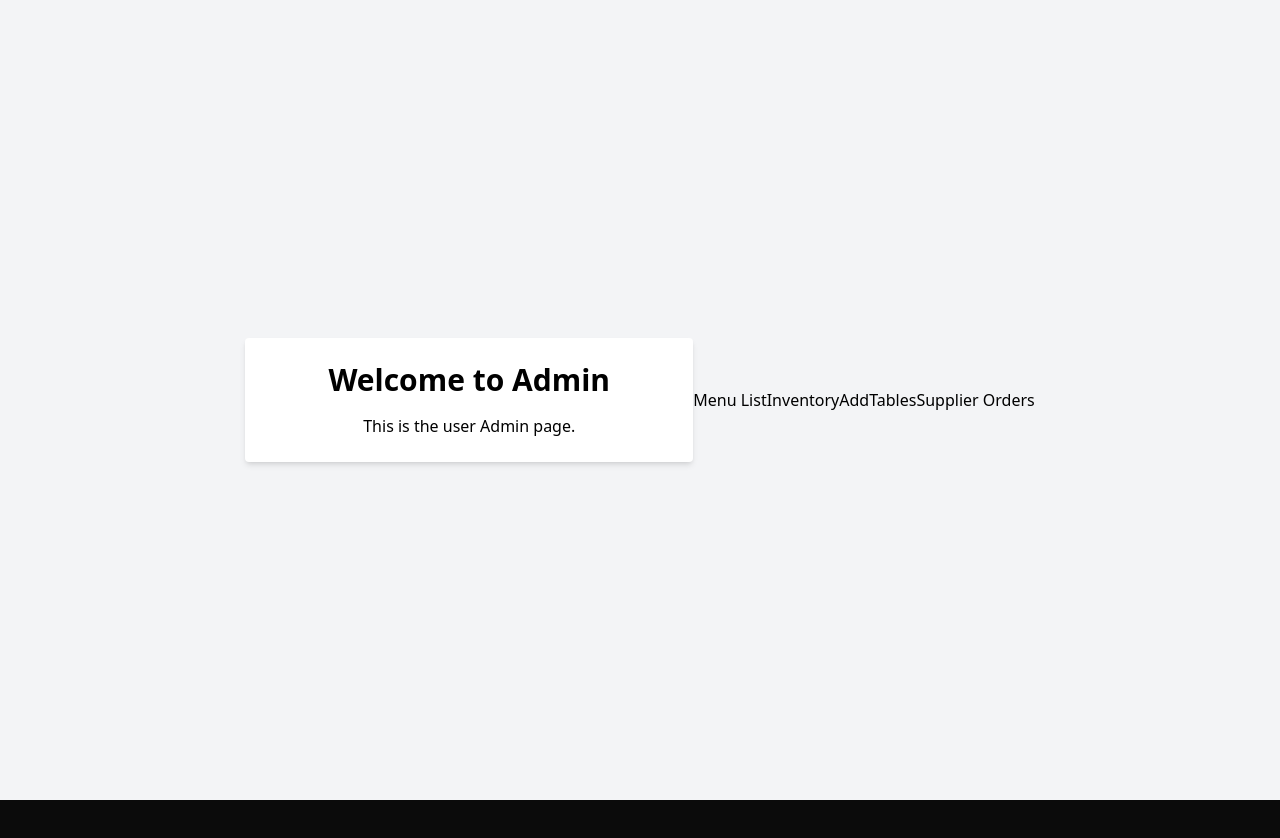
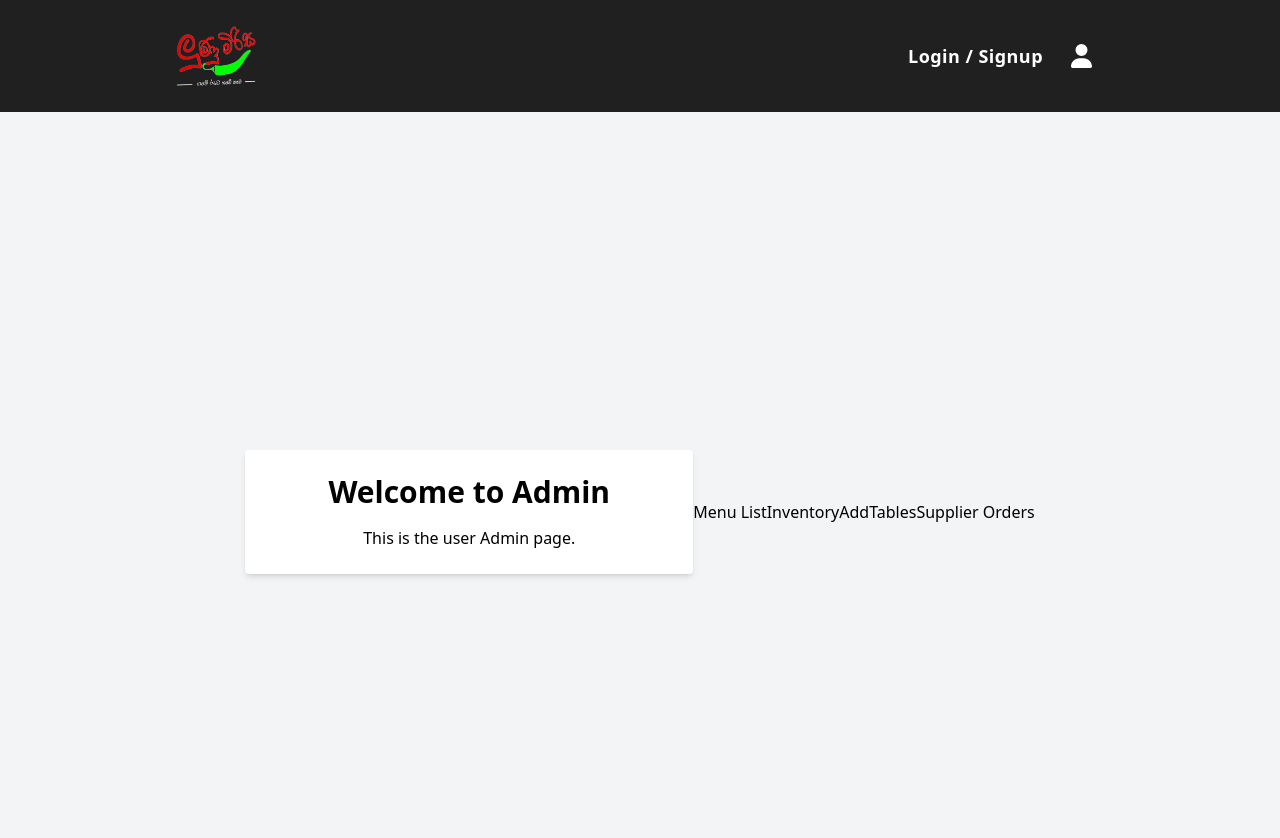
Before and after one commit to akilaManu-MaHiTo/LunuMirisa, a React (Vite) app in the folder client/: page /AdminPage in a window 1280 px wide. Shown: the top 838 px of the page. Before the commit the page ends 800 px from the top, so only its background shows below. Built offline with nearby package versions, Linux system fonts and the light colour scheme.

Commit message:
admin navi Bar(akila)

```diff
--- a/client/src/views/AdminPage.jsx
+++ b/client/src/views/AdminPage.jsx
@@ -1,8 +1,12 @@
 import React from 'react';
 import { Link } from 'react-router-dom';
+import AdminNaviBar from './Components/AdminNavigationBar'
 
 const AdminPage = () => {
   return (
+    <div>
+      <AdminNaviBar/>
+
       <div className="flex items-center justify-center min-h-screen bg-gray-100">
         <div className="bg-white p-6 rounded shadow-md w-full max-w-md">
           <h1 className="text-3xl font-bold mb-4 text-center">Welcome to Admin</h1>
@@ -19,6 +23,7 @@ const AdminPage = () => {
 
 
       </div>
+    </div>
   );
 };
 
--- /dev/null
+++ b/client/src/views/Components/AdminNavigationBar.jsx
@@ -0,0 +1,34 @@
+import React, { useState, useRef } from 'react';
+import { Link, useParams } from 'react-router-dom';
+import { FontAwesomeIcon } from '@fortawesome/react-fontawesome';
+import { faSearch, faShoppingCart, faUser, faSignOutAlt, faUserCog } from '@fortawesome/free-solid-svg-icons';
+import logo from '../../Images/Logo.png';
+
+const AdminNavigationBar = () => {
+  const [showUserOption, setShowUserOption] = useState(false);
+
+  const toggleUserOption = () => setShowUserOption(!showUserOption);
+
+  return (
+    <div className='custom1-md:pr-[10rem] custom1-md:pl-[10rem] bg-custom-gray'>
+      <nav className="flex items-center justify-between px-4">
+        <div className="flex items-center h-[7rem] w-32">
+          <img src={logo} alt="Logo" className="h-auto w-20 " />
+        </div>
+
+        <div className="flex items-center space-x-4">
+  <h4 className="text-white font-semibold text-lg tracking-wide">Login / Signup</h4>
+
+  <FontAwesomeIcon
+    icon={faUser}
+    className="text-white cursor-pointer text-2xl p-3 transition-transform duration-300 ease-in-out transform hover:scale-110 hover:text-gray-300"
+    onClick={toggleUserOption}
+  />
+</div>
+
+      </nav>
+    </div>
+  );
+};
+
+export default AdminNavigationBar;
```
Also changed, not shown: 1 other file (tests, documents, lock files or other folders). Lines whose indentation alone changed are shown as unchanged.
